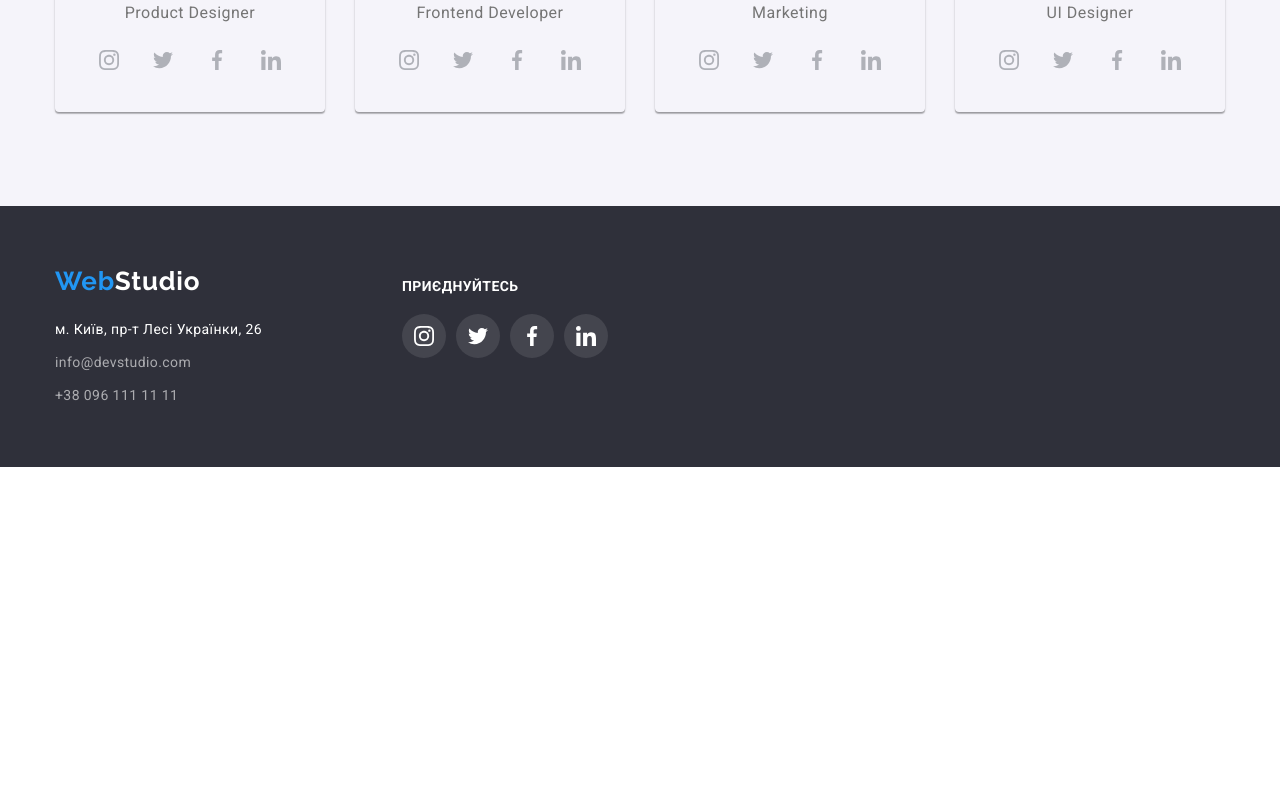
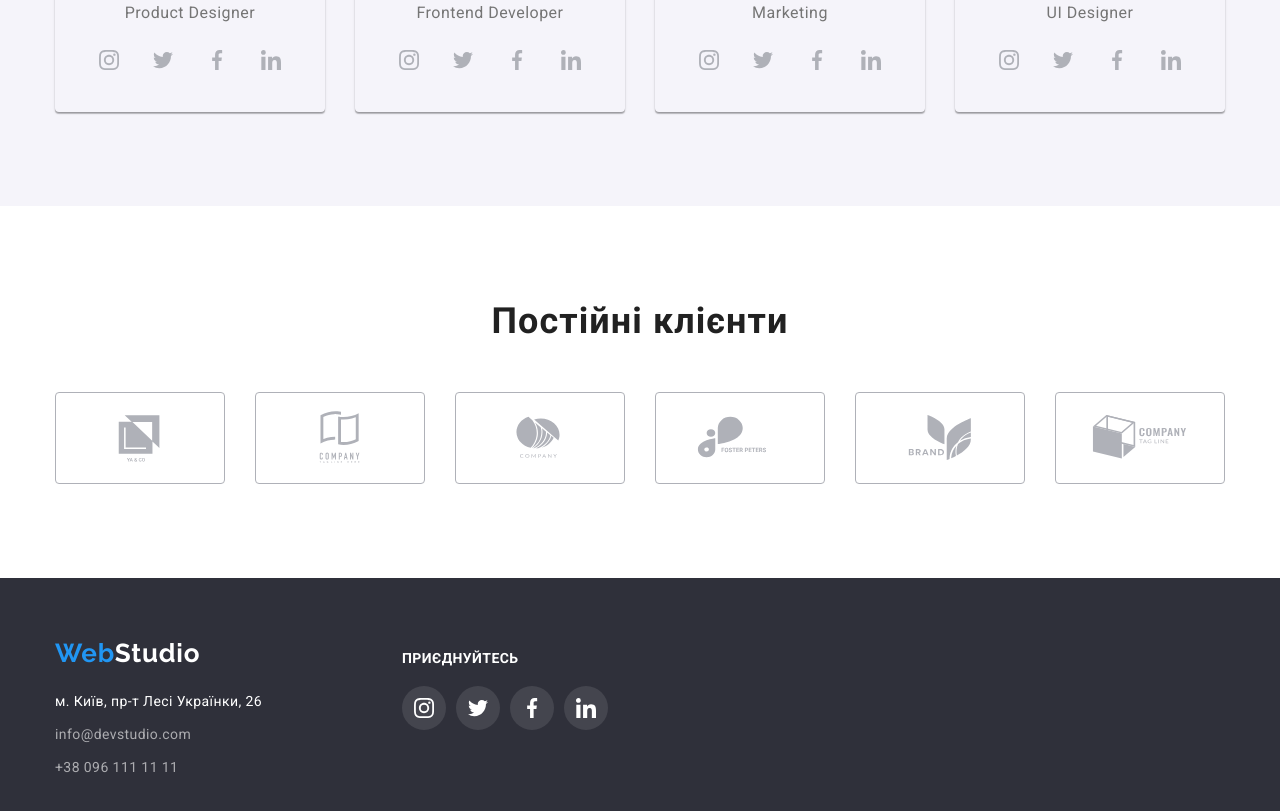
Before and after one commit to piv2003/goit-markup-hw-04, a plain HTML site: page index.html in a window 1280 px wide. Shown: the part 2104-2915 px from the top of the page. Before the commit the page ends 2571 px from the top, so only its background shows below. Drawn offline with Linux system fonts and the light colour scheme.

Commit message:
adding icons to clients section

```diff
--- a/css/styles.css
+++ b/css/styles.css
@@ -257,7 +257,8 @@ img {
 
 /*****section - our-business start*****/
 .our-business-title,
-.our-team-title {
+.our-team-title,
+.section-clients-title {
   margin: 0;
   padding: 0;
   margin-bottom: 50px;
@@ -357,6 +358,37 @@ img {
 }
 
 .social-media-icon {
+  fill: currentColor;
+}
+
+/*--- section ---clients */
+.clients-list {
+  display: flex;
+  justify-content: center;
+}
+
+.clients-item:not(:last-child) {
+  margin-right: 30px;
+}
+
+.clients-link {
+  display: flex;
+  justify-content: center;
+  align-items: center;
+  width: 170px;
+  height: 92px;
+  color: var(--social-icons-grey);
+  border: 1px solid var(--social-icons-grey);
+  border-radius: 4px;
+}
+
+.clients-link:hover,
+.clients-link:focus {
+  color: var(--basic-blue);
+  border-color: var(--basic-blue);
+}
+
+.clients-logo {
   fill: currentColor;
 }
 
--- a/index.html
+++ b/index.html
@@ -50,6 +50,7 @@
   </header>
 
   <main>
+    <!--section Hero- effective-solutions-->
     <section class="section-effective-solutions hero-bg">
       <div class="container">
         <h1 class="effective-solutions-title">
@@ -60,7 +61,7 @@
         </button>
       </div>
     </section>
-
+    <!--section our-features-->
     <section class="section">
       <div class="container">
         <h2 class="visually-hidden">Наші особливості</h2>
@@ -104,7 +105,7 @@
         </ul>
       </div>
     </section>
-
+    <!--section our-business-->
     <section class="section-our-business section">
       <div class="container">
         <h2 class="our-business-title">Чим ми займаємося</h2>
@@ -124,7 +125,7 @@
         </ul>
       </div>
     </section>
-
+    <!--section our-team-->
     <section class="section-our-team section">
       <div class="container">
         <h2 class="our-team-title">Наша команда</h2>
@@ -280,6 +281,50 @@
         </ul>
       </div>
     </section>
+    <!--section clients-->
+    <section class="section">
+      <div class="container">
+        <h2 class="section-clients-title">Постійні клієнти</h2>
+        <ul class="clients-list list">
+          <li class="clients-item">
+            <a class="clients-link" href="" target="_blank" rel="noopener nofollow noreferrer" aria-label="icon logo-1">
+              <svg class="clients-logo" width="106" height="60">
+                <use href="./images/svg-icons/icons.svg#icon-group1"></use>
+              </svg></a>
+          </li>
+          <li class="clients-item">
+            <a class="clients-link" href="" target="_blank" rel="noopener nofollow noreferrer" aria-label="icon logo-2">
+              <svg class="clients-logo" width="106" height="60">
+                <use href="./images/svg-icons/icons.svg#icon-group2"></use>
+              </svg></a>
+          </li>
+          <li class="clients-item">
+            <a class="clients-link" href="" target="_blank" rel="noopener nofollow noreferrer" aria-label="icon logo-3">
+              <svg class="clients-logo" width="106" height="60">
+                <use href="./images/svg-icons/icons.svg#icon-group3"></use>
+              </svg></a>
+          </li>
+          <li class="clients-item">
+            <a class="clients-link" href="" target="_blank" rel="noopener nofollow noreferrer" aria-label="icon logo-4">
+              <svg class="clients-logo" width="106" height="60">
+                <use href="./images/svg-icons/icons.svg#icon-group4"></use>
+              </svg></a>
+          </li>
+          <li class="clients-item">
+            <a class="clients-link" href="" target="_blank" rel="noopener nofollow noreferrer" aria-label="icon logo-5">
+              <svg class="clients-logo" width="106" height="60">
+                <use href="./images/svg-icons/icons.svg#icon-group5"></use>
+              </svg></a>
+          </li>
+          <li class="clients-item">
+            <a class="clients-link" href="" target="_blank" rel="noopener nofollow noreferrer" aria-label="icon logo-6">
+              <svg class="clients-logo" width="106" height="60">
+                <use href="./images/svg-icons/icons.svg#icon-group6"></use>
+              </svg></a>
+          </li>
+        </ul>
+      </div>
+    </section>
   </main>
 
   <!-- ----------FOOTER ----------->
```
